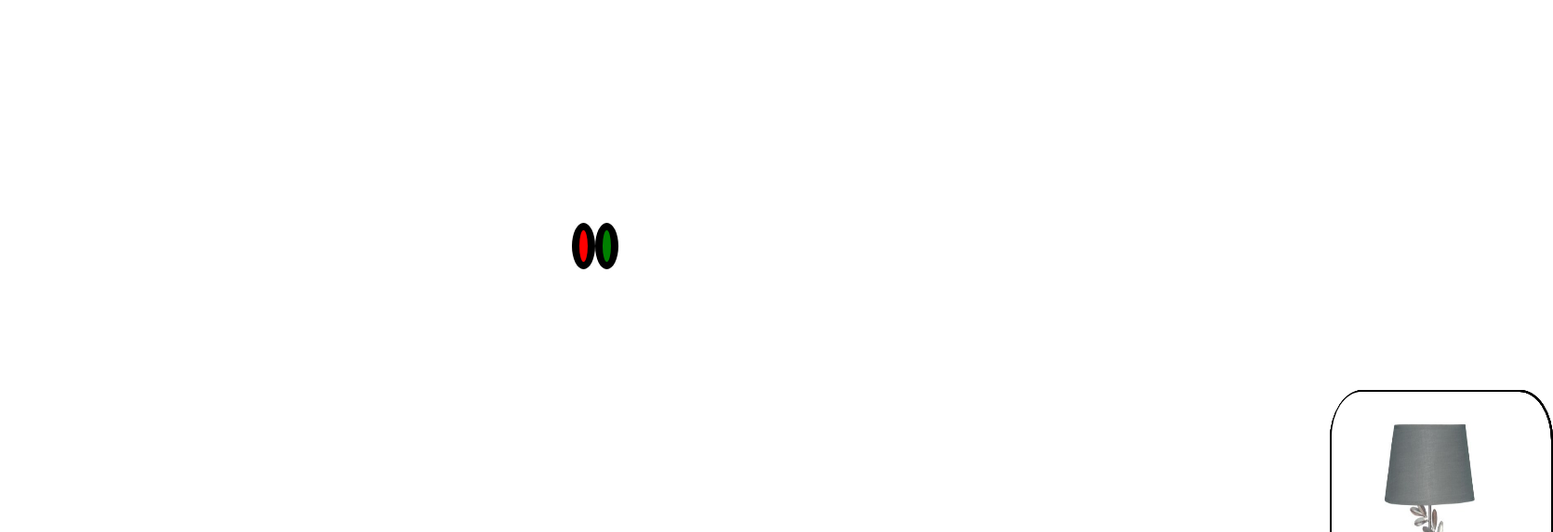
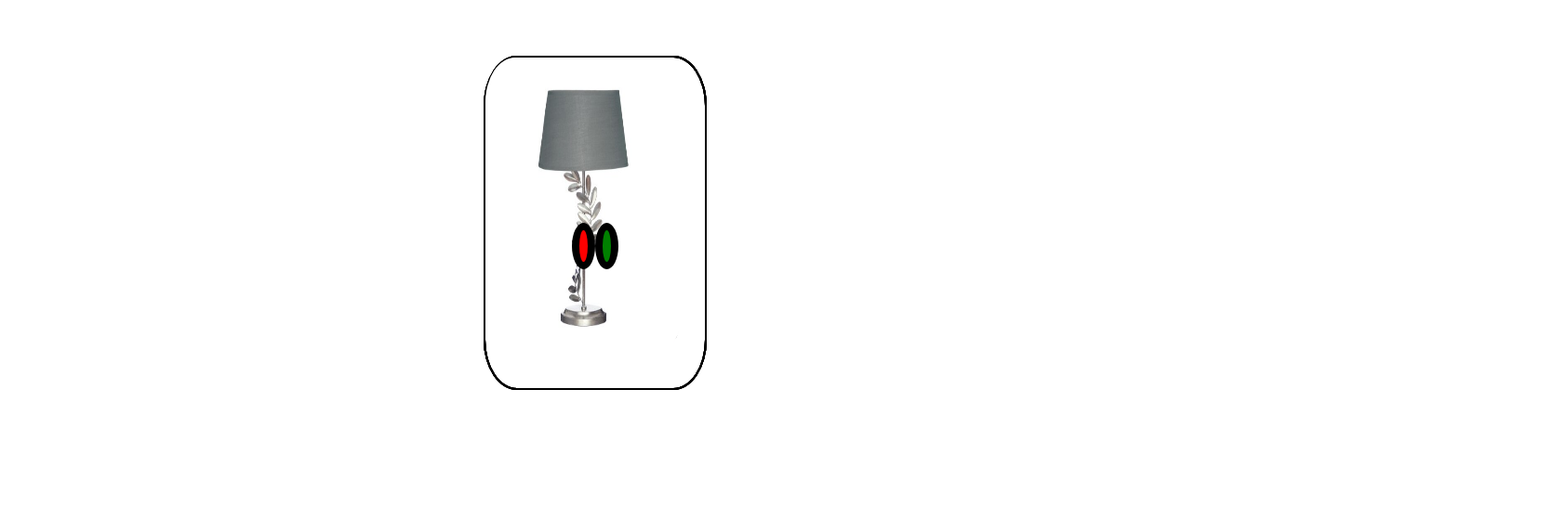
Before and after one commit to educastrillonr/tinder-for-lamps, a React (Create React App) app: page /TinderPage in a window 1280 px wide. Shown: the part 155-728 px from the top of the page at 93% size, 1670 px wide, since content can reach past the window. Built offline with nearby package versions, Linux system fonts and the light colour scheme.

Commit message:
centered results style

```diff
--- a/src/components/Card/Card.module.scss
+++ b/src/components/Card/Card.module.scss
@@ -7,8 +7,8 @@ $height: $width * 3 / 2;
   border-radius: 15%;
   width: $width;
   height: $height;
-  top: $height / 2;
-  left: $width * 3.5;
+  // top: $height / 2;
+  // left: $width * 3.5;
 
   img {
     width: 90%;
--- a/src/containers/Cards/Cards.jsx
+++ b/src/containers/Cards/Cards.jsx
@@ -17,7 +17,7 @@ class Cards extends Component {
 
   getCardStyle = () => {
     return this.props.page === 0
-      ? { position: "absolute" }
+      ? { position: "absolute", top: "$height / 2", left: "$width * 3.5" }
       : { position: "relative" };
   };
 
```
